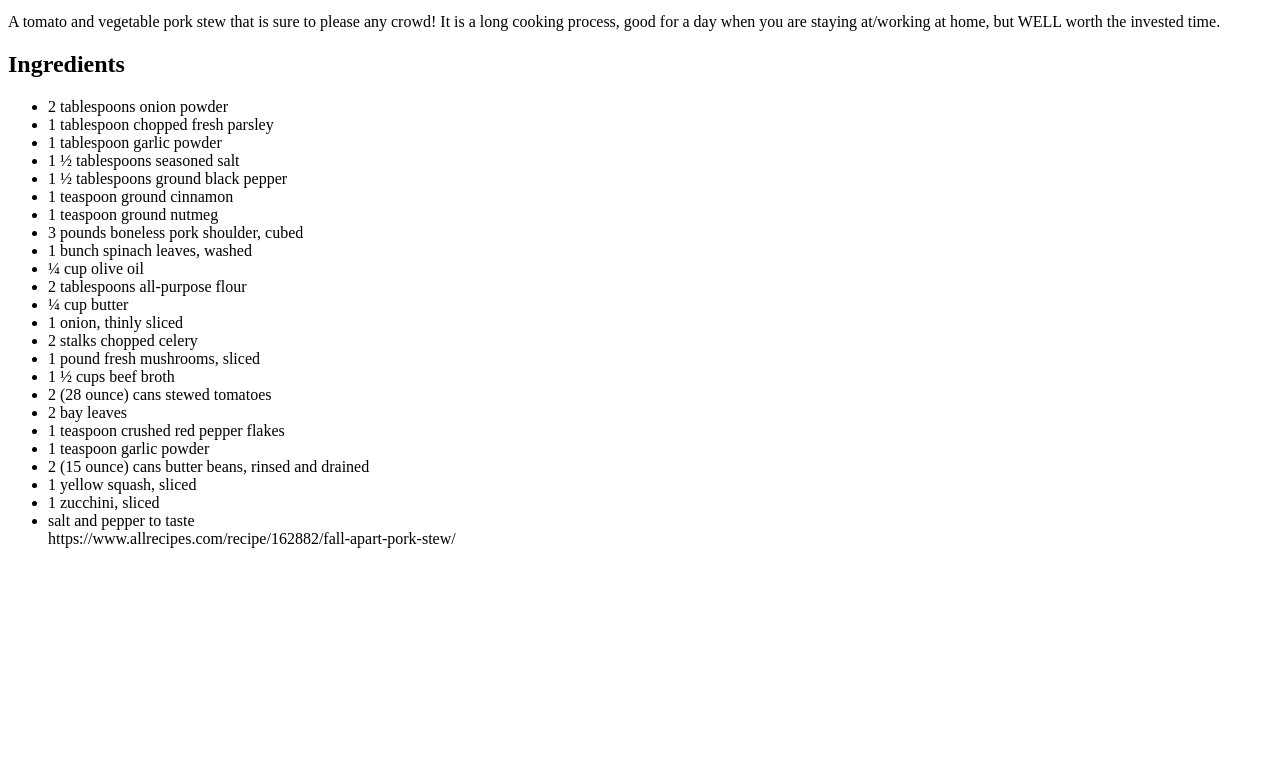
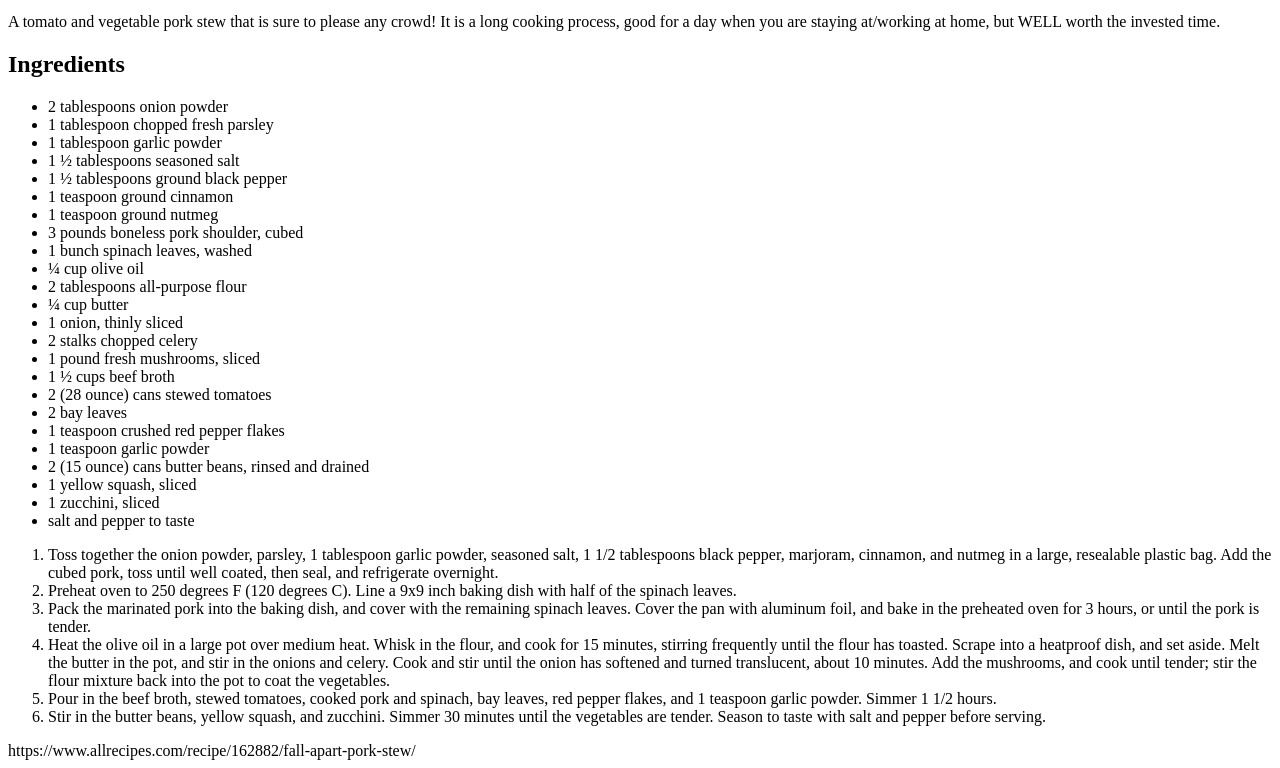
Before and after one commit to ruipsmartins/odin-recipes, a plain HTML site: page recipes/porkstew.html in a window 1280 px wide. Shown: the part 101-869 px from the top of the page. Before the commit the page ends 800 px from the top, so only its background shows below. Drawn offline with Linux system fonts and the light colour scheme.

Commit message:
pork update

```diff
--- a/recipes/porkstew.html
+++ b/recipes/porkstew.html
@@ -44,7 +44,44 @@
       <li>1 yellow squash, sliced</li>
       <li>1 zucchini, sliced</li>
       <li>salt and pepper to taste</li>
-      https://www.allrecipes.com/recipe/162882/fall-apart-pork-stew/
     </ul>
+    <ol>
+      <li>
+        Toss together the onion powder, parsley, 1 tablespoon garlic powder,
+        seasoned salt, 1 1/2 tablespoons black pepper, marjoram, cinnamon, and
+        nutmeg in a large, resealable plastic bag. Add the cubed pork, toss
+        until well coated, then seal, and refrigerate overnight.
+      </li>
+      <li>
+        Preheat oven to 250 degrees F (120 degrees C). Line a 9x9 inch baking
+        dish with half of the spinach leaves.
+      </li>
+      <li>
+        Pack the marinated pork into the baking dish, and cover with the
+        remaining spinach leaves. Cover the pan with aluminum foil, and bake in
+        the preheated oven for 3 hours, or until the pork is tender.
+      </li>
+      <li>
+        Heat the olive oil in a large pot over medium heat. Whisk in the flour,
+        and cook for 15 minutes, stirring frequently until the flour has
+        toasted. Scrape into a heatproof dish, and set aside. Melt the butter in
+        the pot, and stir in the onions and celery. Cook and stir until the
+        onion has softened and turned translucent, about 10 minutes. Add the
+        mushrooms, and cook until tender; stir the flour mixture back into the
+        pot to coat the vegetables.
+      </li>
+      <li>
+        Pour in the beef broth, stewed tomatoes, cooked pork and spinach, bay
+        leaves, red pepper flakes, and 1 teaspoon garlic powder. Simmer 1 1/2
+        hours.
+      </li>
+      <li>
+        Stir in the butter beans, yellow squash, and zucchini. Simmer 30 minutes
+        until the vegetables are tender. Season to taste with salt and pepper
+        before serving.
+      </li>
+    </ol>
+
+    https://www.allrecipes.com/recipe/162882/fall-apart-pork-stew/
   </body>
 </html>
```
